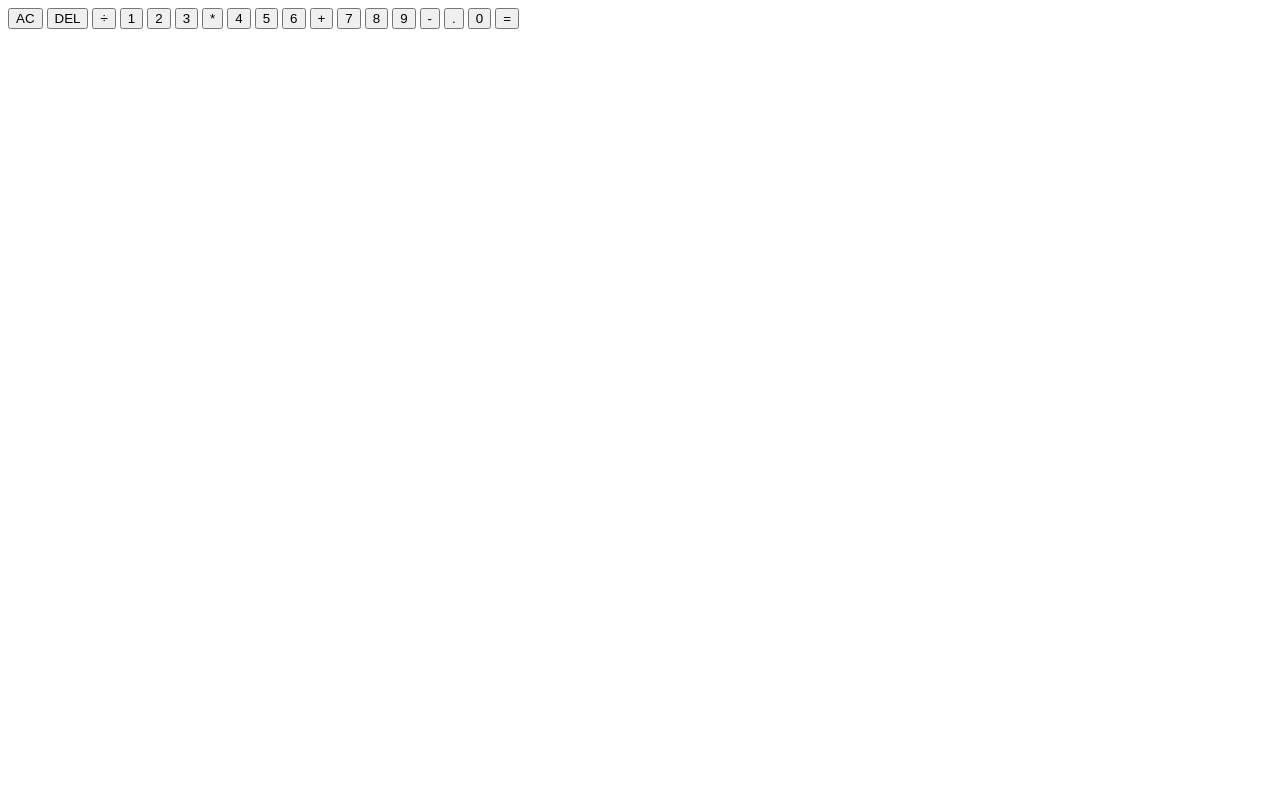
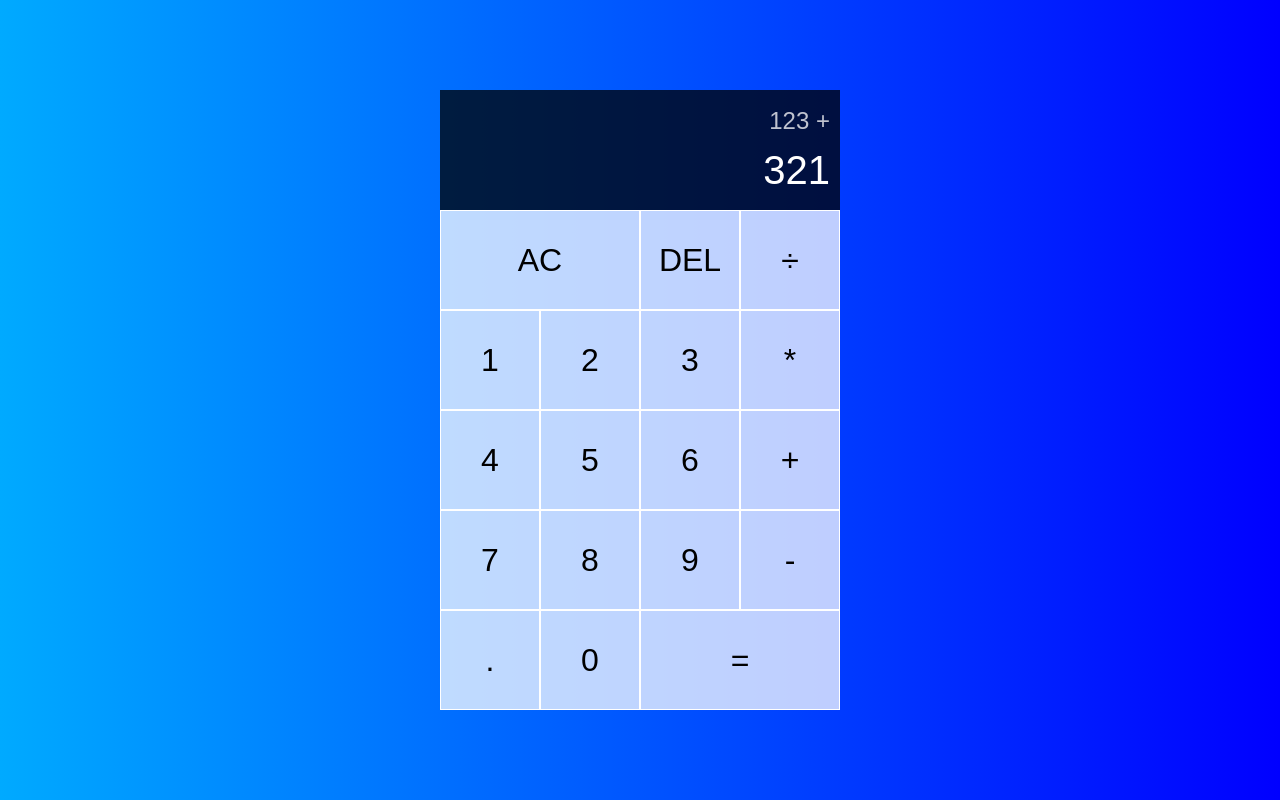
Before and after one commit to Denysmak/Calculadora-javascript, a plain HTML site: page index.html in a window 1280 px wide. Drawn offline with Linux system fonts and the light colour scheme.

Commit message:
cria o css da página e adiciona um icone

```diff
--- a/index.html
+++ b/index.html
@@ -11,8 +11,8 @@
 <body>
     <div class="calculator-grid">
         <div class="output">
-            <div class="previus-operand"></div>
-            <div class="current-operand"></div>
+            <div class="previus-operand">123 +</div>
+            <div class="current-operand">321</div>
         </div>
         <button class="span-two">AC</button>
         <button>DEL</button>
--- a/styles.css
+++ b/styles.css
@@ -0,0 +1,52 @@
+*, *::before, *::after{
+    box-sizing: border-box;
+    font-family: Arial, Helvetica, sans-serif;
+    font-weight: normal;
+}
+body{
+    padding: 0;
+    margin: 0;
+    background: linear-gradient(to right, #00AAFF, #00FF);
+}
+.calculator-grid{
+    display: grid;
+    justify-content: center;
+    align-content: center;
+    min-height: 100vh;
+   grid-template-columns: repeat(4, 100px);
+   grid-template-rows: minmax(120px, auto) repeat(5, 100px);
+}
+
+.calculator-grid > button{
+    cursor: pointer;
+    font-size: 2rem;
+    border: 1px solid white;
+    outline: none;
+    background-color: rgba(255, 255, 255, .75);
+}
+.calculator-grid > button:hover{
+    background-color: rgba(255, 255, 255, .9);
+}
+.span-two{
+    grid-column: span 2;
+}
+.output{
+    grid-column: 1/ -1;
+    background-color: rgba(0, 0, 0, .75);
+    display: flex;
+    align-items: flex-end;
+    justify-content: space-around;
+    flex-direction: column;
+    padding: 10px;
+    word-wrap: break-word;
+    word-break: break-all;
+}
+
+.output .previus-operand {
+    color: rgba(255, 255, 255, .75);
+    font-size: 1.5rem;
+}
+.output .current-operand {
+    color: white;
+    font-size: 2.5rem;
+}
```
